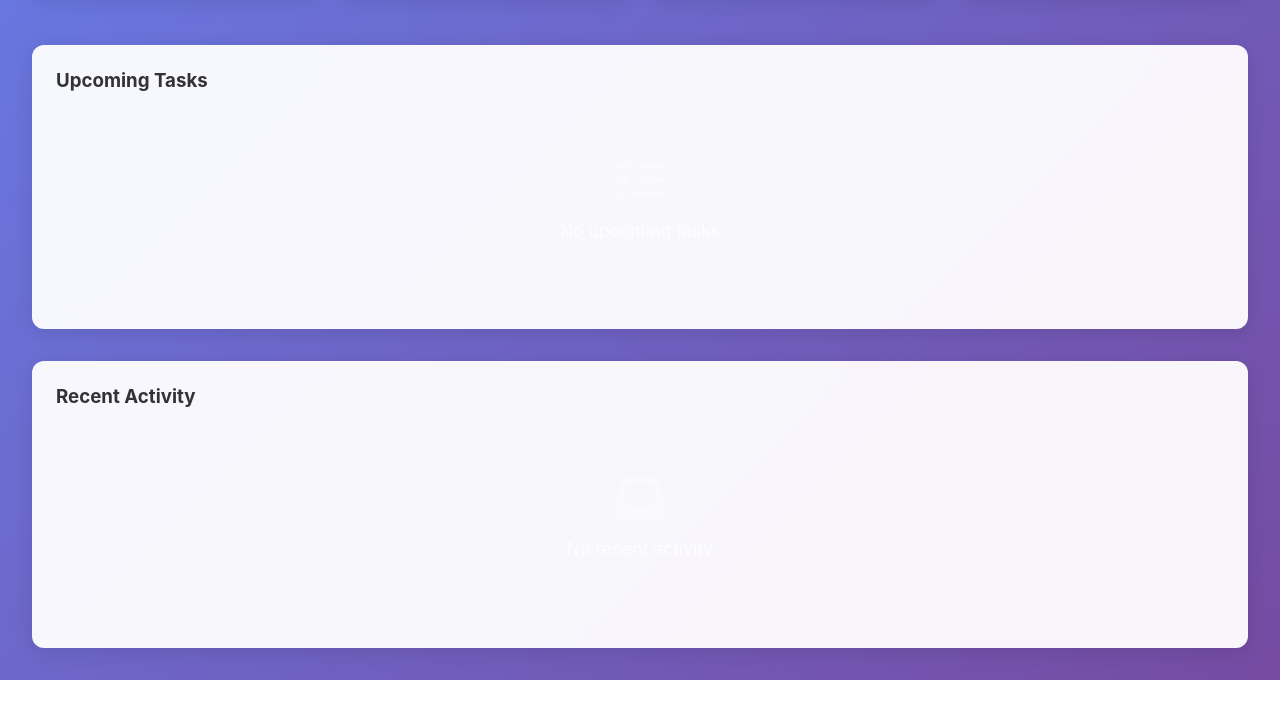
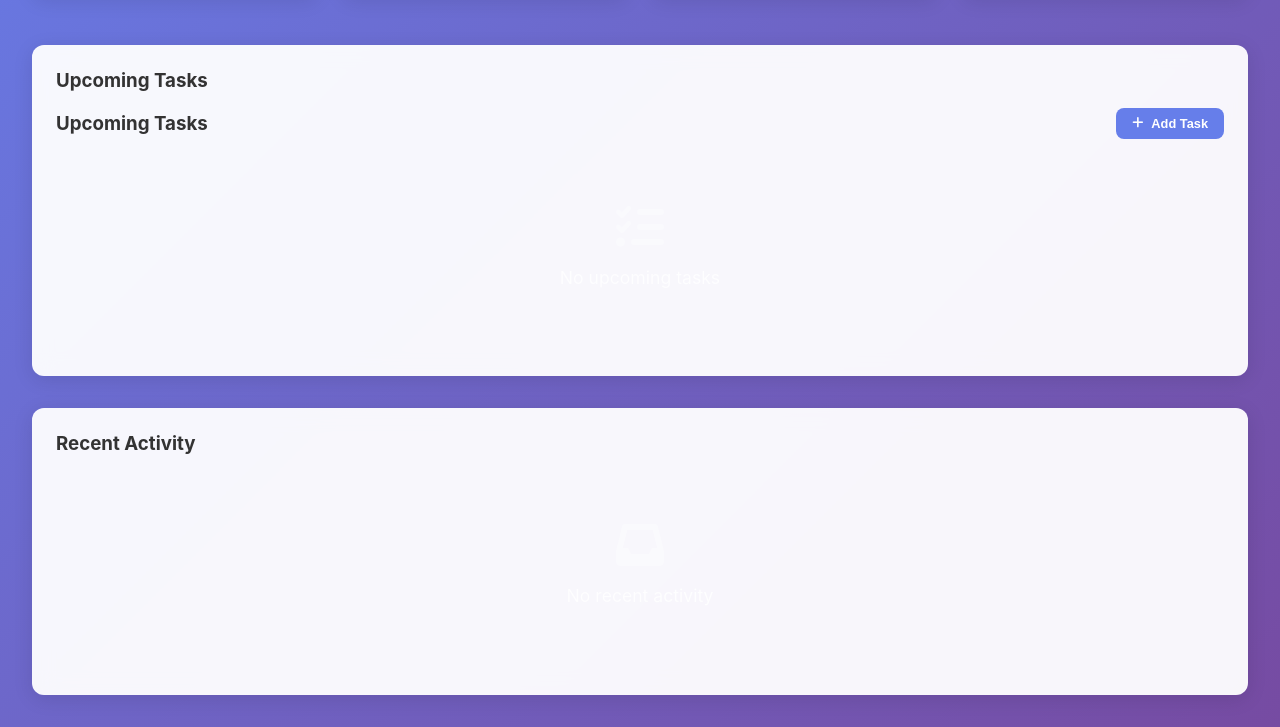
Before and after one commit to srulymentz/artist-management-hub, a website: page index.html in a window 1280 px wide. Shown: the part 341-1068 px from the top of the page. Before the commit the page ends 1021 px from the top, so only its background shows below. Drawn offline with Linux system fonts and the light colour scheme.

Commit message:
Updated index.html

```diff
--- a/index.html
+++ b/index.html
@@ -111,6 +111,12 @@
 
                 <div class="upcoming-tasks">
                     <h3>Upcoming Tasks</h3>
+                    <h3>Upcoming Tasks
+                        <button class="btn-primary" onclick="app.addTask()" style="font-size: 0.8rem; padding: 0.5rem 1rem;">
+                            <i class="fas fa-plus"></i>
+                            Add Task
+                        </button>
+                    </h3>
                     <div class="tasks-list" id="upcoming-tasks">
                         <div class="empty-state">
                             <i class="fas fa-tasks"></i>
--- a/script.js
+++ b/script.js
@@ -144,7 +144,6 @@ class ArtistManagementHub {
         const totalRevenue = this.data.artists.reduce((sum, artist) => sum + (artist.monthlyRevenue || 0), 0);
         document.getElementById('revenue-total').textContent = `$${totalRevenue.toLocaleString()}`;
 
-        this.renderUpcomingTasks();
         this.renderRecentActivity();
     }
 
@@ -536,6 +535,8 @@ window.integrations = integrations;
 
 // Global functions for HTML onclick handlers
 window.addArtist = () => app.addArtist();
+window.addTask = () => app.addTask();
+window.completeTask = (id) => app.completeTask(id);
 window.addBooking = () => app.addBooking();
 window.addOpportunity = () => app.addOpportunity();
 window.addCrisis = () => app.addCrisis();
```
